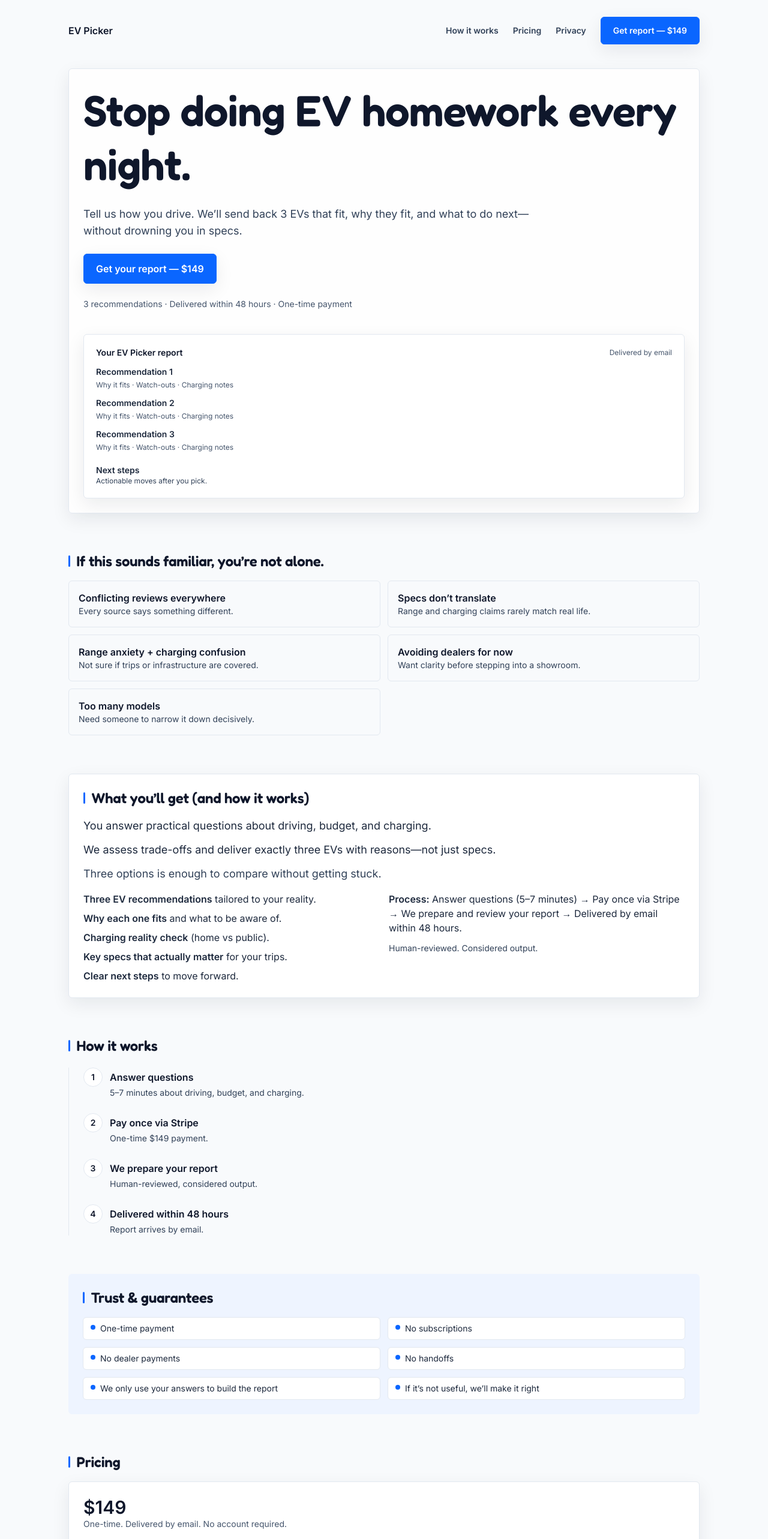
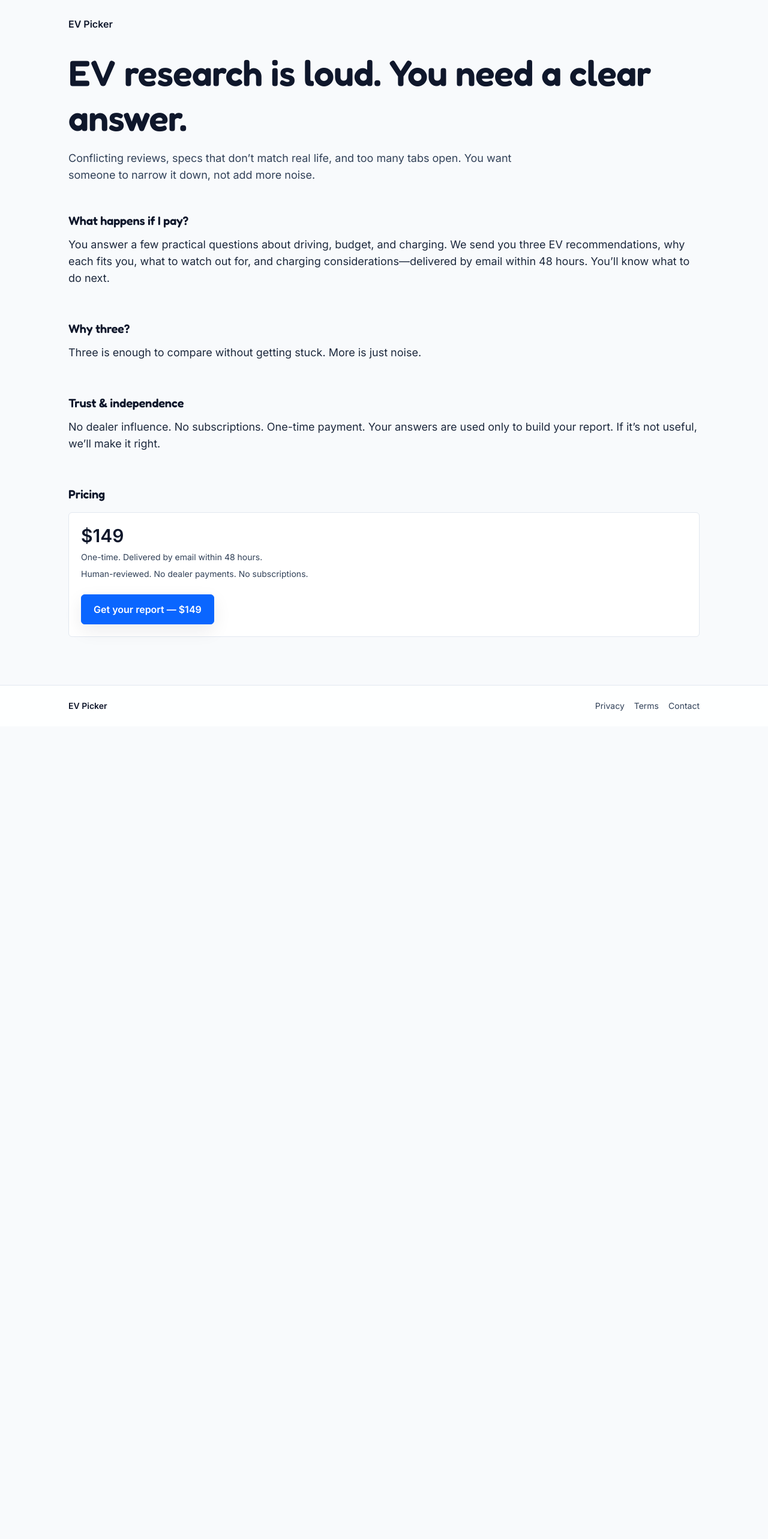
Before and after one commit to Stoikyo/EV-Picker, a Next.js app: page / in a window 1280 px wide. Shown: the part 20-2586 px from the top of the page at 60% size. After the commit the page ends 1231 px from the top, so only its background shows below. Built offline with nearby package versions, Linux system fonts and the light colour scheme.

Commit message:
Rebuild EV Picker page as a focused decision page

```diff
--- a/src/app/page.tsx
+++ b/src/app/page.tsx
@@ -1,218 +1,54 @@
 export default function Home() {
   return (
     <div className="min-h-screen bg-[var(--color-bg)] text-slate-900">
-      <header className="mx-auto flex max-w-[1100px] flex-col gap-10 px-6 pb-16 pt-12">
+      <header className="mx-auto flex max-w-[1100px] flex-col gap-8 px-6 pb-12 pt-12">
         <div className="flex items-center justify-between text-sm font-semibold text-slate-700">
           <span className="text-base font-semibold text-slate-900">EV Picker</span>
-          <div className="hidden items-center gap-6 sm:flex">
-            <a href="#how-it-works" className="hover:text-blue-700">
-              How it works
-            </a>
-            <a href="#pricing" className="hover:text-blue-700">
-              Pricing
-            </a>
-            <a href="/privacy" className="hover:text-blue-700">
-              Privacy
-            </a>
-            <a className="btn btn-primary" href="/get-your-ev-picker">
-              Get report — $149
-            </a>
-          </div>
         </div>
-
-        <section className="grid gap-10 rounded-md border border-[var(--color-border)] bg-white/80 p-6 shadow-soft lg:grid-cols-[1.1fr,0.9fr]">
-          <div className="flex flex-col gap-6">
-            <h1 className="text-5xl font-semibold leading-tight sm:text-6xl md:text-7xl">
-              Stop doing EV homework every night.
-            </h1>
-            <p className="max-w-3xl text-lg text-slate-700">
-              Tell us how you drive. We’ll send back 3 EVs that fit, why they fit, and what to do next—without drowning
-              you in specs.
-            </p>
-            <a className="btn btn-primary w-fit" href="/get-your-ev-picker">
-              Get your report — $149
-            </a>
-            <p className="text-sm text-slate-600">3 recommendations · Delivered within 48 hours · One-time payment</p>
-          </div>
-
-          <div className="rounded-md border border-[var(--color-border)] bg-white p-5 shadow-soft">
-            <div className="mb-3 flex items-center justify-between">
-              <p className="text-sm font-semibold text-slate-900">Your EV Picker report</p>
-              <span className="text-xs text-slate-600">Delivered by email</span>
-            </div>
-            <div className="space-y-3 text-sm text-slate-800">
-              {[1, 2, 3].map((num) => (
-                <div key={num} className="space-y-1">
-                  <p className="text-sm font-semibold">Recommendation {num}</p>
-                  <p className="text-xs text-slate-600">Why it fits · Watch-outs · Charging notes</p>
-                </div>
-              ))}
-              <div className="pt-2">
-                <p className="text-sm font-semibold">Next steps</p>
-                <p className="text-xs text-slate-700">Actionable moves after you pick.</p>
-              </div>
-            </div>
-          </div>
+        <section className="space-y-4">
+          <h1 className="text-5xl font-semibold leading-tight sm:text-6xl">
+            EV research is loud. You need a clear answer.
+          </h1>
+          <p className="max-w-3xl text-lg text-slate-700">
+            Conflicting reviews, specs that don’t match real life, and too many tabs open. You want someone to narrow it
+            down, not add more noise.
+          </p>
         </section>
       </header>
 
-      <main className="mx-auto flex max-w-[1100px] flex-col gap-16 px-6 pb-24">
-        <section className="space-y-4">
-          <h2 className="section-heading text-2xl font-semibold">If this sounds familiar, you’re not alone.</h2>
-          <div className="grid gap-3 sm:grid-cols-2">
-            {[
-              { title: "Conflicting reviews everywhere", desc: "Every source says something different." },
-              { title: "Specs don’t translate", desc: "Range and charging claims rarely match real life." },
-              { title: "Range anxiety + charging confusion", desc: "Not sure if trips or infrastructure are covered." },
-              { title: "Avoiding dealers for now", desc: "Want clarity before stepping into a showroom." },
-              { title: "Too many models", desc: "Need someone to narrow it down decisively." },
-            ].map((item) => (
-              <div key={item.title} className="rounded-md border border-[var(--color-border)] bg-[var(--color-bg)] p-4">
-                <p className="text-base font-semibold text-slate-900">{item.title}</p>
-                <p className="text-sm text-slate-700">{item.desc}</p>
-              </div>
-            ))}
-          </div>
+      <main className="mx-auto flex max-w-[1100px] flex-col gap-14 px-6 pb-20">
+        <section className="space-y-3">
+          <h2 className="text-xl font-semibold">What happens if I pay?</h2>
+          <p className="text-lg text-slate-800">
+            You answer a few practical questions about driving, budget, and charging. We send you three EV
+            recommendations, why each fits you, what to watch out for, and charging considerations—delivered by email
+            within 48 hours. You’ll know what to do next.
+          </p>
         </section>
 
-        <section className="space-y-4 rounded-md border border-[var(--color-border)] bg-white p-6 shadow-soft">
-          <h2 className="section-heading text-2xl font-semibold">What you’ll get (and how it works)</h2>
-          <div className="space-y-3 text-lg text-slate-800">
-            <p>You answer practical questions about driving, budget, and charging.</p>
-            <p>We assess trade-offs and deliver exactly three EVs with reasons—not just specs.</p>
-            <p className="text-lg text-slate-700">Three options is enough to compare without getting stuck.</p>
-          </div>
-          <div className="mt-4 grid gap-4 lg:grid-cols-2">
-            <div className="space-y-2 text-base text-slate-800">
-              <p>
-                <span className="font-semibold">Three EV recommendations</span> tailored to your reality.
-              </p>
-              <p>
-                <span className="font-semibold">Why each one fits</span> and what to be aware of.
-              </p>
-              <p>
-                <span className="font-semibold">Charging reality check</span> (home vs public).
-              </p>
-              <p>
-                <span className="font-semibold">Key specs that actually matter</span> for your trips.
-              </p>
-              <p>
-                <span className="font-semibold">Clear next steps</span> to move forward.
-              </p>
-            </div>
-            <div className="space-y-3 text-base text-slate-800">
-              <p>
-                <span className="font-semibold">Process:</span> Answer questions (5–7 minutes) → Pay once via Stripe →
-                We prepare and review your report → Delivered by email within 48 hours.
-              </p>
-              <p className="text-sm text-slate-700">Human-reviewed. Considered output.</p>
-            </div>
-          </div>
+        <section className="space-y-3">
+          <h2 className="text-xl font-semibold">Why three?</h2>
+          <p className="text-lg text-slate-800">Three is enough to compare without getting stuck. More is just noise.</p>
         </section>
 
-        <section id="how-it-works" className="space-y-5">
-          <h2 className="section-heading text-2xl font-semibold">How it works</h2>
-          <div className="relative border-l border-[var(--color-border)] pl-6">
-            {[
-              { title: "Answer questions", desc: "5–7 minutes about driving, budget, and charging." },
-              { title: "Pay once via Stripe", desc: "One-time $149 payment." },
-              { title: "We prepare your report", desc: "Human-reviewed, considered output." },
-              { title: "Delivered within 48 hours", desc: "Report arrives by email." },
-            ].map((step, idx) => (
-              <div key={step.title} className="mb-6 last:mb-0">
-                <div className="flex items-center gap-3">
-                  <span className="flex h-8 w-8 items-center justify-center rounded-full border border-[var(--color-border)] bg-white text-sm font-semibold text-slate-900">
-                    {idx + 1}
-                  </span>
-                  <p className="text-base font-semibold text-slate-900">{step.title}</p>
-                </div>
-                <p className="ml-11 text-sm text-slate-700">{step.desc}</p>
-              </div>
-            ))}
-          </div>
-        </section>
-
-        <section className="rounded-md bg-[var(--color-surface-tint)] p-6">
-          <h2 className="section-heading text-2xl font-semibold text-slate-900">Trust & guarantees</h2>
-          <div className="mt-4 grid gap-3 sm:grid-cols-2">
-            {[
-              "One-time payment",
-              "No subscriptions",
-              "No dealer payments",
-              "No handoffs",
-              "We only use your answers to build the report",
-              "If it’s not useful, we’ll make it right",
-            ].map((item) => (
-              <div key={item} className="flex items-start gap-2 rounded-md border border-[var(--color-border)] bg-white px-3 py-2">
-                <span className="mt-1 inline-flex h-2 w-2 rounded-full bg-[var(--color-primary)]" />
-                <p className="text-sm text-slate-800">{item}</p>
-              </div>
-            ))}
-          </div>
-        </section>
-
-        <section id="pricing" className="space-y-4">
-          <h2 className="section-heading text-2xl font-semibold">Pricing</h2>
-          <div className="rounded-md border border-[var(--color-border)] bg-white p-6 shadow-soft">
-            <p className="text-3xl font-semibold text-slate-900">$149</p>
-            <p className="text-sm text-slate-600">One-time. Delivered by email. No account required.</p>
-            <div className="mt-4 space-y-2 text-sm text-slate-800">
-              <p>• 3 recommendations with reasons</p>
-              <p>• Charging reality check</p>
-              <p>• Plain-English next steps</p>
-            </div>
-            <div className="mt-5">
-              <a className="btn btn-primary w-fit" href="/get-your-ev-picker">
-                Get your report — $149
-              </a>
-            </div>
-            <p className="mt-2 text-xs text-slate-600">If it’s not useful, we’ll make it right.</p>
-          </div>
+        <section className="space-y-3">
+          <h2 className="text-xl font-semibold">Trust & independence</h2>
+          <p className="text-lg text-slate-800">
+            No dealer influence. No subscriptions. One-time payment. Your answers are used only to build your report. If
+            it’s not useful, we’ll make it right.
+          </p>
         </section>
 
         <section className="space-y-4">
-          <h2 className="section-heading text-2xl font-semibold">FAQ</h2>
-          <div className="space-y-2 text-sm text-slate-800">
-            {[
-              {
-                q: "What information do you need?",
-                a: "Your name, email, location, budget range, driving patterns, and charging access. Optional notes if you have constraints.",
-              },
-              {
-                q: "Why only three EVs?",
-                a: "Three options are enough to compare without getting stuck. More than that creates decision fatigue.",
-              },
-              {
-                q: "How fast is delivery?",
-                a: "We aim to send your report within 48 hours of payment.",
-              },
-              {
-                q: "Are you independent from dealers?",
-                a: "Yes. No dealer payments, no referrals. You pay once for the report.",
-              },
-              {
-                q: "What if I’m still unsure?",
-                a: "Your report includes next steps. If it’s not useful, we’ll make it right.",
-              },
-              {
-                q: "Is this suitable for first-time EV buyers?",
-                a: "Yes. It’s written in plain English for people who don’t want to be EV experts.",
-              },
-            ].map((item) => (
-              <details key={item.q} className="rounded-md border border-[var(--color-border)] bg-white p-2">
-                <summary className="cursor-pointer text-sm font-semibold text-slate-900">{item.q}</summary>
-                <p className="pt-1 text-sm text-slate-700">{item.a}</p>
-              </details>
-            ))}
+          <h2 className="text-xl font-semibold">Pricing</h2>
+          <div className="space-y-2 rounded-md border border-[var(--color-border)] bg-white p-5">
+            <p className="text-3xl font-semibold text-slate-900">$149</p>
+            <p className="text-sm text-slate-700">One-time. Delivered by email within 48 hours.</p>
+            <p className="text-sm text-slate-700">Human-reviewed. No dealer payments. No subscriptions.</p>
+            <a className="btn btn-primary mt-4 w-fit" href="/get-your-ev-picker">
+              Get your report — $149
+            </a>
           </div>
-        </section>
-
-        <section className="space-y-4">
-          <h2 className="section-heading text-2xl font-semibold">Ready to stop researching?</h2>
-          <a className="btn btn-primary w-fit" href="/get-your-ev-picker">
-            Get your report — $149
-          </a>
-          <p className="text-sm text-slate-600">3 recommendations · Delivered within 48 hours · One-time payment</p>
         </section>
       </main>
 
```
